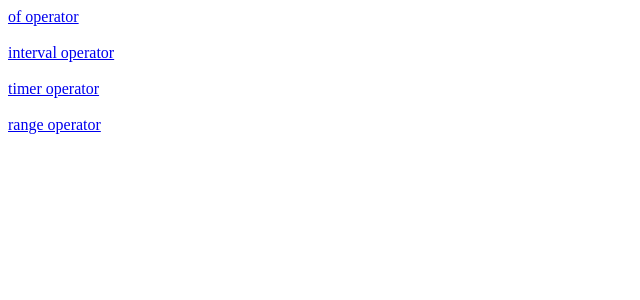
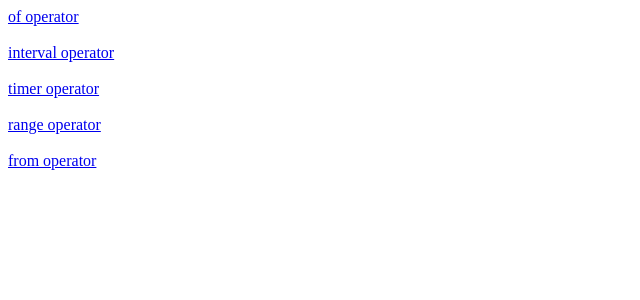
Before and after one commit to BeyzaNurCebi/rxjs, an Angular app: page /operators in a window 1280 px wide. Shown: the top 300 px of the page, without its empty margins (0-640 px from the left). Built offline with nearby package versions, Linux system fonts and the light colour scheme.

Commit message:
from operator

```diff
--- a/src/app/app-routing.module.ts
+++ b/src/app/app-routing.module.ts
@@ -1,5 +1,6 @@
 import { NgModule } from '@angular/core';
 import { Routes, RouterModule } from '@angular/router';
+import { FromComponent } from './operators/from/from.component';
 import { IntervalComponent } from './operators/interval/interval.component';
 import { OfComponent } from './operators/of/of.component';
 
@@ -13,7 +14,8 @@ const routes: Routes = [
   {path: "of",component: OfComponent},
   {path: "interval",component: IntervalComponent},
   {path: "timer",component: TimerComponent},
-  {path: "range",component: RangeComponent}
+  {path: "range",component: RangeComponent},
+  {path: "from",component: FromComponent},
 ];
 
 @NgModule({
--- a/src/app/app.module.ts
+++ b/src/app/app.module.ts
@@ -9,6 +9,7 @@ import { OfComponent } from './operators/of/of.component';
 import { IntervalComponent } from './operators/interval/interval.component';
 import { TimerComponent } from './operators/timer/timer.component';
 import { RangeComponent } from './operators/range/range.component';
+import { FromComponent } from './operators/from/from.component';
 
 @NgModule({
   declarations: [
@@ -18,6 +19,7 @@ import { RangeComponent } from './operators/range/range.component';
     IntervalComponent,
     TimerComponent,
     RangeComponent,
+    FromComponent
   ],
   imports: [
     BrowserModule,
--- /dev/null
+++ b/src/app/operators/from/from.component.html
@@ -0,0 +1 @@
+<p>from operator</p>
--- /dev/null
+++ b/src/app/operators/from/from.component.ts
@@ -0,0 +1,28 @@
+import { Component, OnInit } from '@angular/core';
+import { from } from "rxjs";
+
+@Component({
+    selector: 'ng-from',
+    templateUrl: 'from.component.html'
+})
+
+export class FromComponent implements OnInit {
+    constructor() {
+
+    //From OPERATOR
+    /* içine verilen dizini observable nesneye döndürür. */
+
+    const map = new Map();
+    map.set(1,"Kitaplar");
+    map.set(2,"Kalemler");
+    map.set(3,"Silgiler");
+
+    const publisher = from(map)
+      publisher.subscribe(data => {
+        console.log(`${data[0]}=${data[1]}`)
+      },err=>{},()=>{
+          console.log("veri alma işlemi tamamlandı.")
+      })
+    }
+    ngOnInit() { }
+}
--- a/src/app/operators/operators.component.html
+++ b/src/app/operators/operators.component.html
@@ -16,3 +16,8 @@
 <a [routerLink]="['/range']">
     range operator
 </a>
+<br>
+<br>
+<a [routerLink]="['/from']">
+    from operator
+</a>
```
